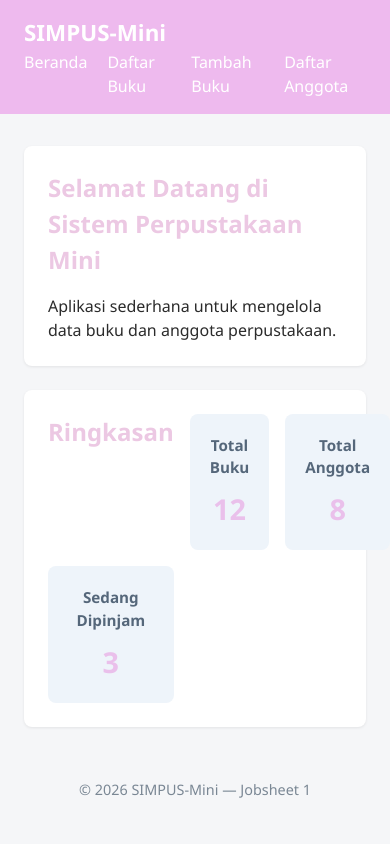
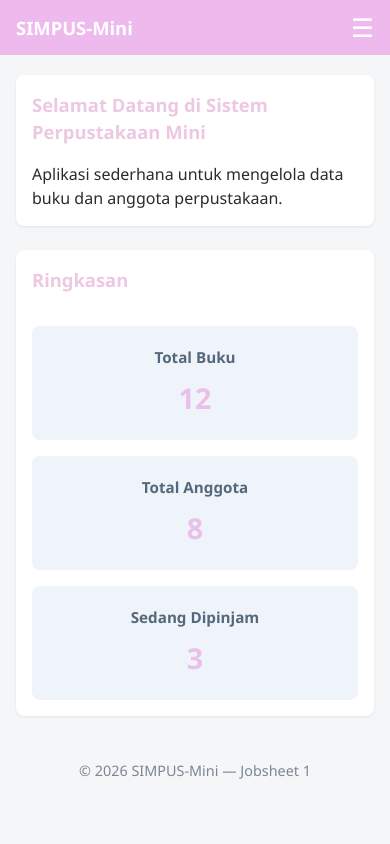
Before and after one commit to pinkannanda/pemrogramanweb2026, a PHP site: page / in a window 390 px wide. Run offline with PHP 8.4, Linux system fonts and the light colour scheme.

Commit message:
Jobsheet 3

```diff
--- a/anggota/list.html
+++ b/anggota/list.html
@@ -2,16 +2,20 @@
 <html lang="id">
 <head>
     <meta charset="UTF-8">
+    <meta name="viewport" content="width=device-width, initial-scale=1.0">
     <title>SIMPUS-Mini | Daftar Anggota</title>
     <link rel="stylesheet" href="../style.css">
 </head>
 <body>
     <header>
         <h1>SIMPUS-Mini</h1>
+        <input type="checkbox" id="nav-toggle" class="nav-toggle">
+        <label for="nav-toggle" class="nav-toggle-label">&#9776;</label>
         <nav>
             <ul>
                 <li><a href="../index.html">Beranda</a></li>
                 <li><a href="../buku/list.html">Daftar Buku</a></li>
+                <li><a href="../buku/tambah.html">Tambah Buku</a></li>
                 <li><a href="list.html">Daftar Anggota</a></li>
                 <li><a href="tambah.html">Tambah Anggota</a></li>
             </ul>
@@ -20,6 +24,7 @@
     <main>
         <section>
             <h2>Daftar Anggota</h2>
+            <div class="table-responsive">
                 <table>
                     <thead>
                         <tr>
@@ -53,6 +58,7 @@
                         </tr>
                     </tbody>
                 </table>
+            </div>
         </section>
     </main>
     <footer>
--- a/anggota/tambah.html
+++ b/anggota/tambah.html
@@ -2,16 +2,20 @@
 <html lang="id">
 <head>
     <meta charset="UTF-8">
+    <meta name="viewport" content="width=device-width, initial-scale=1.0">
     <title>SIMPUS-Mini | Tambah Anggota</title>
     <link rel="stylesheet" href="../style.css">
 </head>
 <body>
     <header>
         <h1>SIMPUS-Mini</h1>
+        <input type="checkbox" id="nav-toggle" class="nav-toggle">
+        <label for="nav-toggle" class="nav-toggle-label">&#9776;</label>
         <nav>
             <ul>
                 <li><a href="../index.html">Beranda</a></li>
                 <li><a href="../buku/list.html">Daftar Buku</a></li>
+                <li><a href="../buku/tambah.html">Tambah Buku</a></li>
                 <li><a href="list.html">Daftar Anggota</a></li>
                 <li><a href="tambah.html">Tambah Anggota</a></li>
             </ul>
--- a/buku/tambah.html
+++ b/buku/tambah.html
@@ -2,19 +2,22 @@
 <html lang="id">
 <head>
     <meta charset="UTF-8">
+    <meta name="viewport" content="width=device-width, initial-scale=1.0">
     <title>SIMPUS-Mini | Tambah Buku</title>
     <link rel="stylesheet" href="../style.css">
 </head>
 <body>
     <header>
         <h1>SIMPUS-Mini</h1>
+        <input type="checkbox" id="nav-toggle" class="nav-toggle">
+        <label for="nav-toggle" class="nav-toggle-label">&#9776;</label>
         <nav>
             <ul>
                 <li><a href="../index.html">Beranda</a></li>
                 <li><a href="list.html">Daftar Buku</a></li>
+                <li><a href="tambah.html">Tambah Buku</a></li>
                 <li><a href="../anggota/list.html">Daftar Anggota</a></li>
                 <li><a href="../anggota/tambah.html">Tambah Anggota</a></li>
-                <li><a href="tambah.html">Tambah Buku</a></li>
             </ul>
         </nav>
     </header>
--- a/index.html
+++ b/index.html
@@ -2,19 +2,22 @@
 <html lang="id">
 <head>
     <meta charset="UTF-8">
+    <meta name="viewport" content="width=device-width, initial-scale=1.0">
     <title>SIMPUS-Mini | Beranda</title>
     <link rel="stylesheet" href="style.css">
-
 </head>
 <body>
     <header>
         <h1>SIMPUS-Mini</h1>
+        <input type="checkbox" id="nav-toggle" class="nav-toggle">
+        <label for="nav-toggle" class="nav-toggle-label">&#9776;</label>
         <nav>
             <ul>
                 <li><a href="index.html">Beranda</a></li>
                 <li><a href="buku/list.html">Daftar Buku</a></li>
                 <li><a href="buku/tambah.html">Tambah Buku</a></li>
                 <li><a href="anggota/list.html">Daftar Anggota</a></li>
+                <li><a href="anggota/tambah.html">Tambah Anggota</a></li>
             </ul>
         </nav>
     </header>
--- a/style.css
+++ b/style.css
@@ -47,6 +47,24 @@ header nav a {
     font-weight: 500;
 }
 
+/* ===== Hamburger (Checkbox Hack) ===== */
+/* Checkbox disembunyikan dari layar, tapi tetap ada di DOM
+   supaya state :checked-nya bisa dipakai selector di bawah. */
+.nav-toggle {
+    display: none;
+}
+
+/* Ikon hamburger disembunyikan di desktop,
+   baru dimunculkan di dalam media query mobile. */
+.nav-toggle-label {
+    display: none;
+    font-size: 1.6rem;
+    color: #fff;
+    cursor: pointer;
+    user-select: none;
+    line-height: 1;
+}
+
 /* ===== Main Layout ===== */
 main {
     max-width: 1000px;
@@ -94,6 +112,12 @@ main section:nth-of-type(2) article p {
 }
 
 /* ===== Tabel ===== */
+.table-responsive {
+    width: 100%;
+    overflow-x: auto;
+    -webkit-overflow-scrolling: touch;
+}
+
 table {
     width: 100%;
     border-collapse: collapse;
@@ -180,3 +204,99 @@ footer {
     color: #7a8794;
     font-size: 0.9rem;
 }
+
+/* =========================================================
+   BREAKPOINT RESPONSIF (strategi desktop-first, max-width)
+   Ditulis paling bawah supaya menimpa gaya dasar di atas.
+   ========================================================= */
+
+/* ---------- Tablet: <= 768px ---------- */
+@media (max-width: 768px) {
+
+    /* Ikon hamburger muncul */
+    .nav-toggle-label {
+        display: block;
+    }
+
+    /* Menu disembunyikan secara default di layar sempit */
+    header nav {
+        display: none;
+        width: 100%;
+        order: 3;             /* dipaksa turun ke baris baru di bawah header */
+        margin-top: 0.75rem;
+    }
+
+    /* Checkbox hack: saat checkbox tercentang,
+       <nav> yang berada SETELAHNYA (sibling ~) ditampilkan. */
+    .nav-toggle:checked ~ nav {
+        display: block;
+    }
+
+    /* Menu vertikal saat terbuka */
+    header nav ul {
+        flex-direction: column;
+        gap: 0.5rem;
+    }
+
+    header nav a {
+        display: block;
+        padding: 0.5rem 0;
+        border-bottom: 1px solid rgba(255, 255, 255, 0.35);
+    }
+
+    /* Kartu statistik: 3 kolom -> 2 kolom */
+    main section:nth-of-type(2) {
+        grid-template-columns: repeat(2, 1fr);
+    }
+
+    main {
+        margin: 1.25rem auto;
+        padding: 0 1rem;
+    }
+
+    /* Tabel tidak dipaksa menyusut, biarkan scroll horizontal */
+    .table-responsive table {
+        min-width: 600px;
+    }
+}
+
+/* ---------- Mobile: <= 480px ---------- */
+@media (max-width: 480px) {
+
+    header {
+        padding: 0.85rem 1rem;
+    }
+
+    header h1 {
+        font-size: 1.15rem;
+    }
+
+    /* Kartu statistik: 2 kolom -> 1 kolom (menumpuk ke bawah) */
+    main section:nth-of-type(2) {
+        grid-template-columns: 1fr;
+    }
+
+    section {
+        padding: 1rem;
+    }
+
+    section h2 {
+        font-size: 1.15rem;
+    }
+
+    /* Input selebar layar agar nyaman disentuh */
+    form input,
+    form select {
+        max-width: 100%;
+    }
+
+    form button[type="submit"] {
+        width: 100%;
+    }
+
+    td button {
+        display: block;
+        width: 100%;
+        margin: 0 0 0.35rem 0;
+    }
+}
```
Also changed, not shown: buku/list.html (+6 -1 lines). Lines whose indentation alone changed are shown as unchanged.
